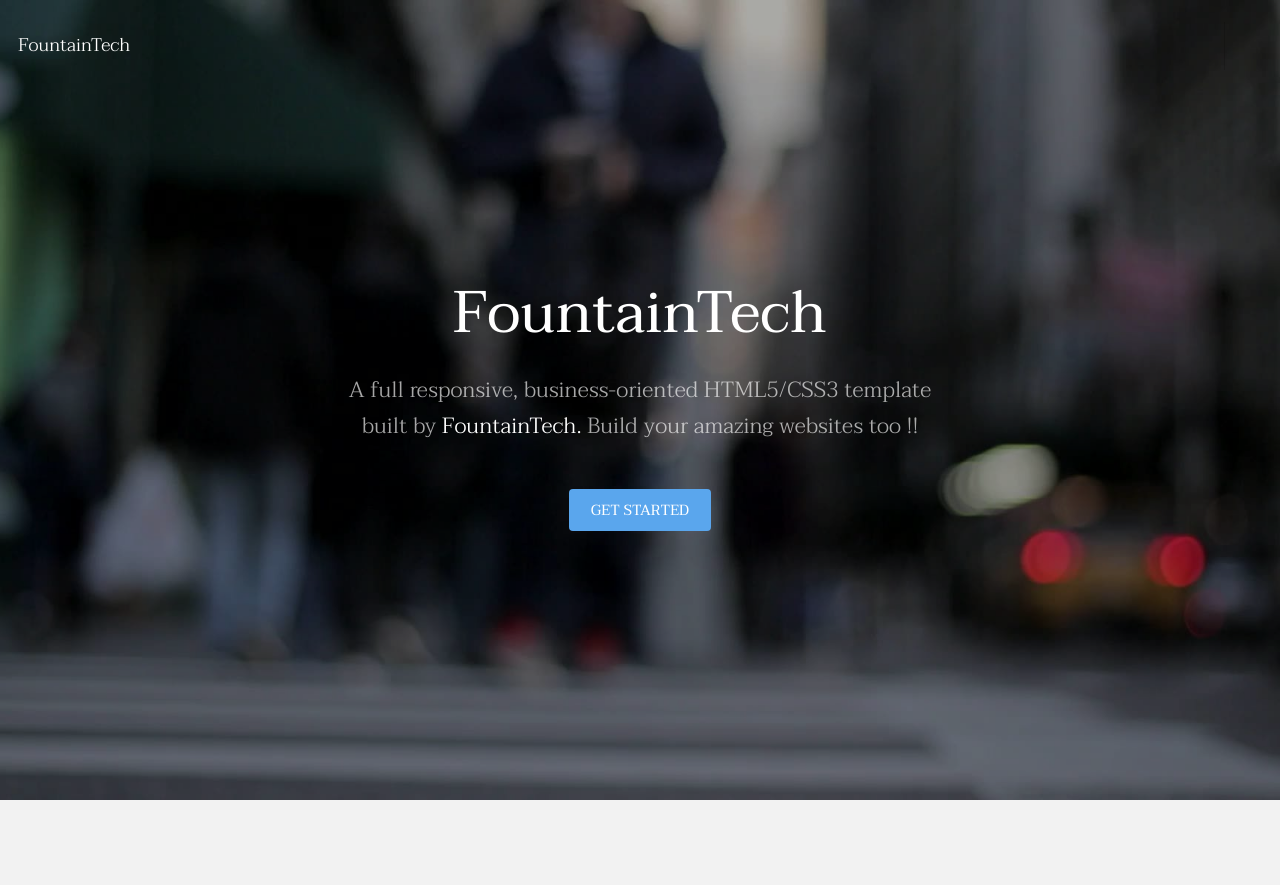
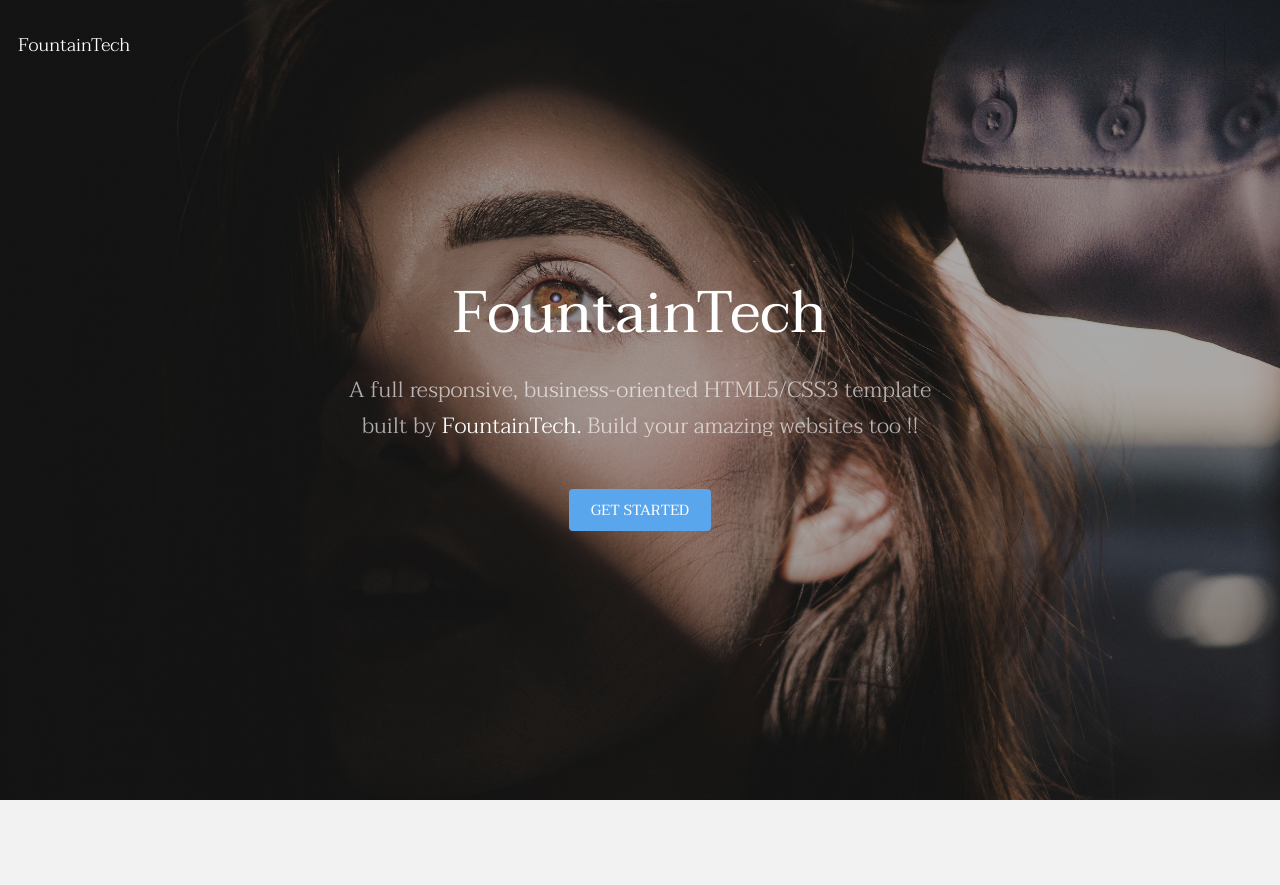
Before and after one commit to opman129/ecomms2, a Django app: page / in a window 1280 px wide. Shown: the top 885 px of the page. Run offline with Django 3.2, Linux system fonts and the light colour scheme; some libraries are stand-ins or nearby versions; some web fonts are replaced.

Commit message:
background

```diff
--- a/ecomms/Templates/index.html
+++ b/ecomms/Templates/index.html
@@ -10,7 +10,7 @@
 		<link rel="icon" type="img/png" href="{% static 'img/favicon.ico' %}" />
 		<style>
 			#banner{
-				background-image: url("{% static 'img/banner.jpg' %}" )
+				background-image: url("{% static 'img/bg1.jpg' %}" )
 			}
 			.wrapper.style3{
 				background-image: url(" {% static 'img/bg.jpg' %}" )
@@ -26,11 +26,11 @@
 			</header>
 
 		<!-- Nav -->
-			<nav id="menu">
+		<!--	<nav id="menu">
 				<ul class="links">
 					<li><a href="{% url 'home' %}">Home</a></li>
 					<li><a href="{% url 'generic' %}">Generic</a></li>
-					<li><a href="{% url 'elements' %}">Elements</a></li>
+					<li><a href="{% url 'elements' %}">Elements</a></li> -->
 				</ul>
 			</nav>
 
```
Also changed, not shown: ecomms/static/img/banner1.png (added), ecomms/static/img/bg1.jpg (added), ecomms/static/img/new.png (added).
